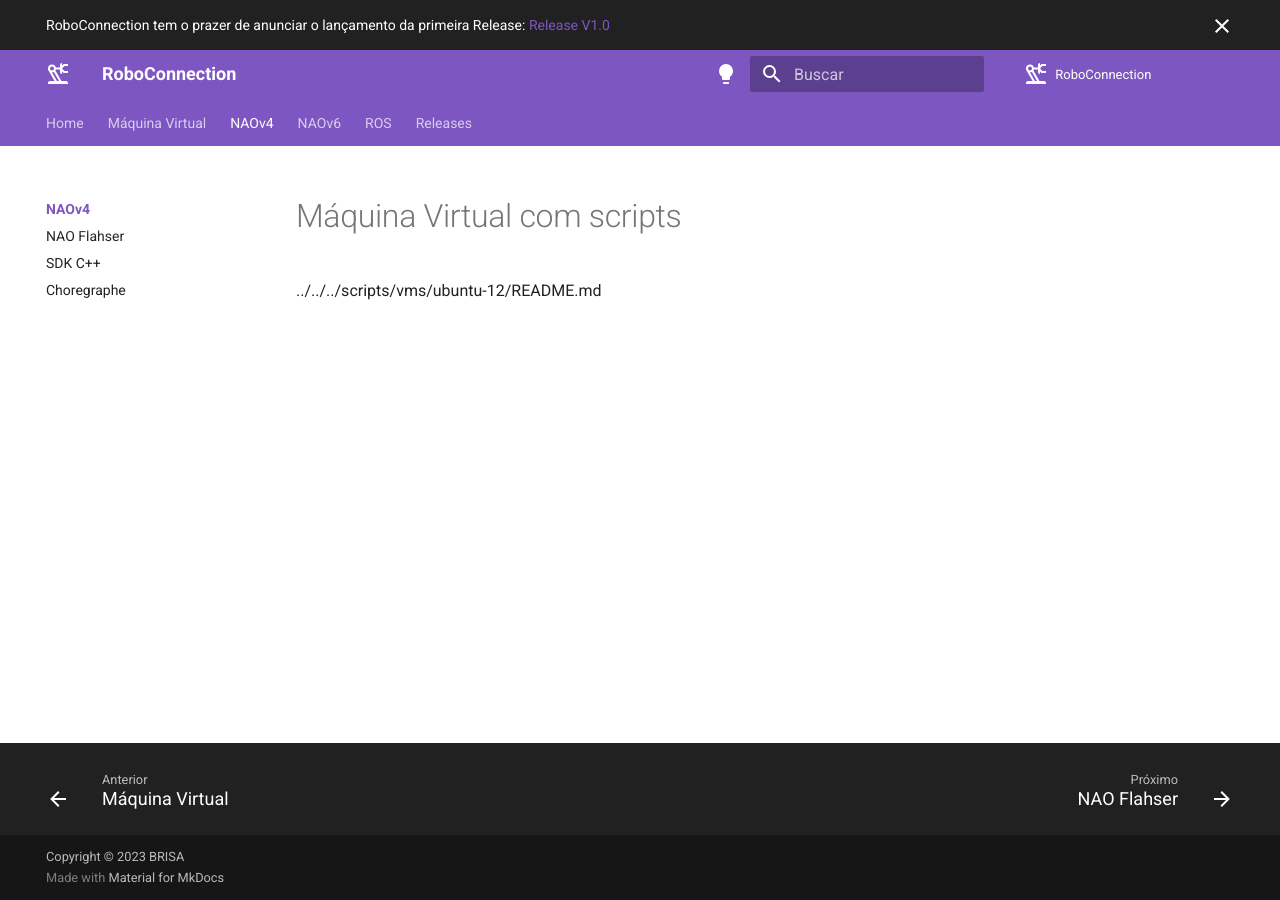
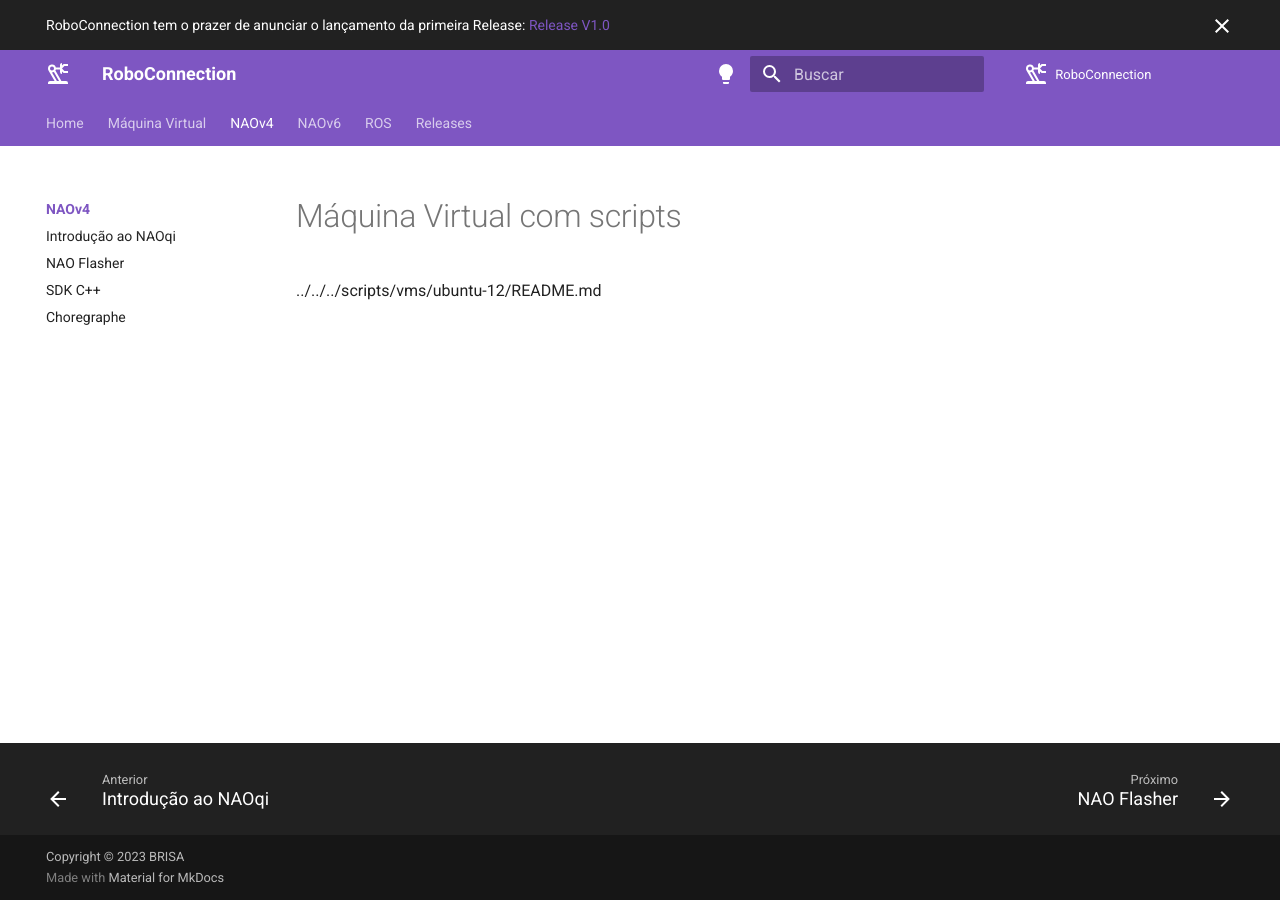
Before and after one commit to ResidenciaTICBrisa/03_Robotica, an MkDocs documentation site: the page built from docs/vms/ubuntu-12/README.md, in a window 1280 px wide. Built offline with MkDocs 1.6.1 and Material for MkDocs 9.7.7, drawn with Linux system fonts in a browser that asks for light colours; comment, search, counter and statistics services are not loaded.

Commit message:
Adição de overview NAOqi no mkdocs.yml

```diff
--- a/mkdocs.yml
+++ b/mkdocs.yml
@@ -76,11 +76,13 @@ nav:
   - Home: index.md
   - Máquina Virtual: Instruções/Maquina_Virtual.md
   - NAOv4:
+    - Introdução ao NAOqi: Instruções/NAOqi-overview.md
     - Máquina Virtual com scripts: vms/ubuntu-12/README.md
-    - NAO Flahser: Instruções/NAO_Flasher.md
+    - NAO Flasher: Instruções/NAO_Flasher.md
     - SDK C++: Instruções/CPP_SDK_v4.md
     - Choregraphe: Instruções/Choregraphe_v4.md
   - NAOv6:
+    - Introdução ao NAOqi: Instruções/NAOqi-overview.md
     - Máquina Virtual com scripts: vms/ubuntu-16/README.md
     - Robot Settings: Instruções/Robot_Settings.md
     - SDK C++: Instruções/CPP_SDK_v6.md
```
